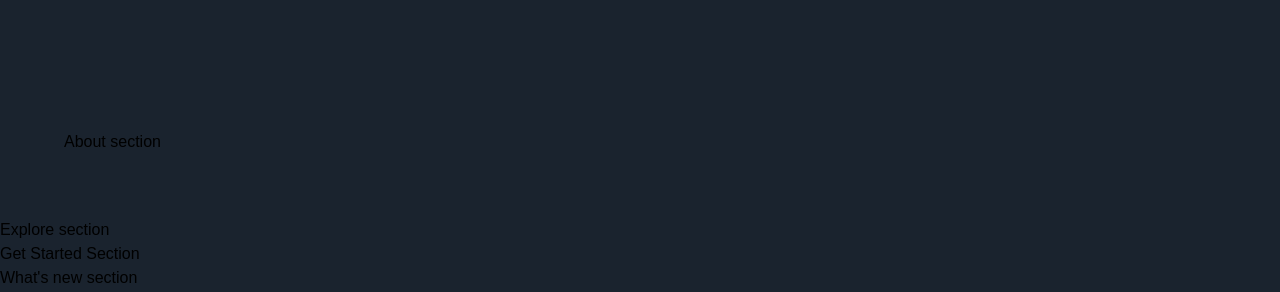
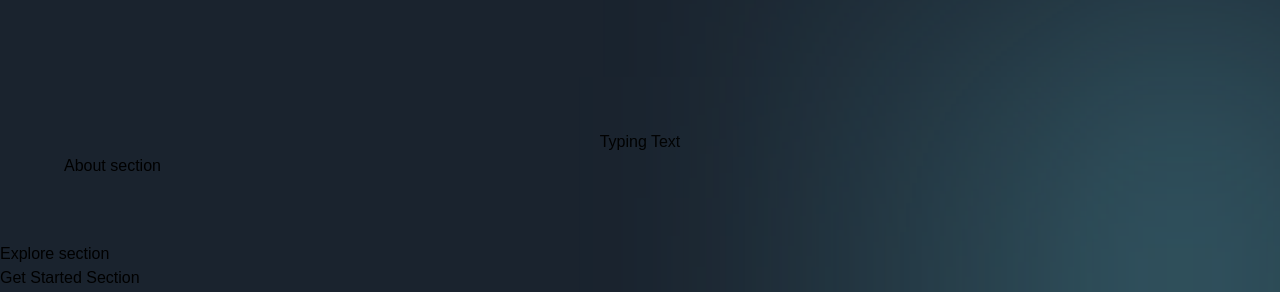
Before and after one commit to Chandrasura25/Metaversus, a Next.js app: page / in a window 1280 px wide. Shown: the part 1038-1330 px from the top of the page. Built offline with nearby package versions, Linux system fonts and the light colour scheme; a web font is replaced by a local one.

Commit message:
text typing

```diff
--- a/sections/About.jsx
+++ b/sections/About.jsx
@@ -7,7 +7,17 @@
 import { fadeIn, staggerContainer } from '../utils/motion';
 
 const About = () => (
-  <section className={`${styles.paddings}`} >
+  <section className={`${styles.paddings} relative z-10`}>
+    <div className="gradient-02 z-0" />
+    <motion.div
+      variants={staggerContainer}
+      initial="hidden"
+      whileInView="show"
+      viewport={{ once: false, amount: 0.25 }}
+      className={`${styles.innerWidth} mx-auto ${styles.flexCenter} flex-col`}
+    >
+      <TypingText title="| About Metaversus" textStyles="text-center" />
+    </motion.div>
     About section
   </section>
 );
```
